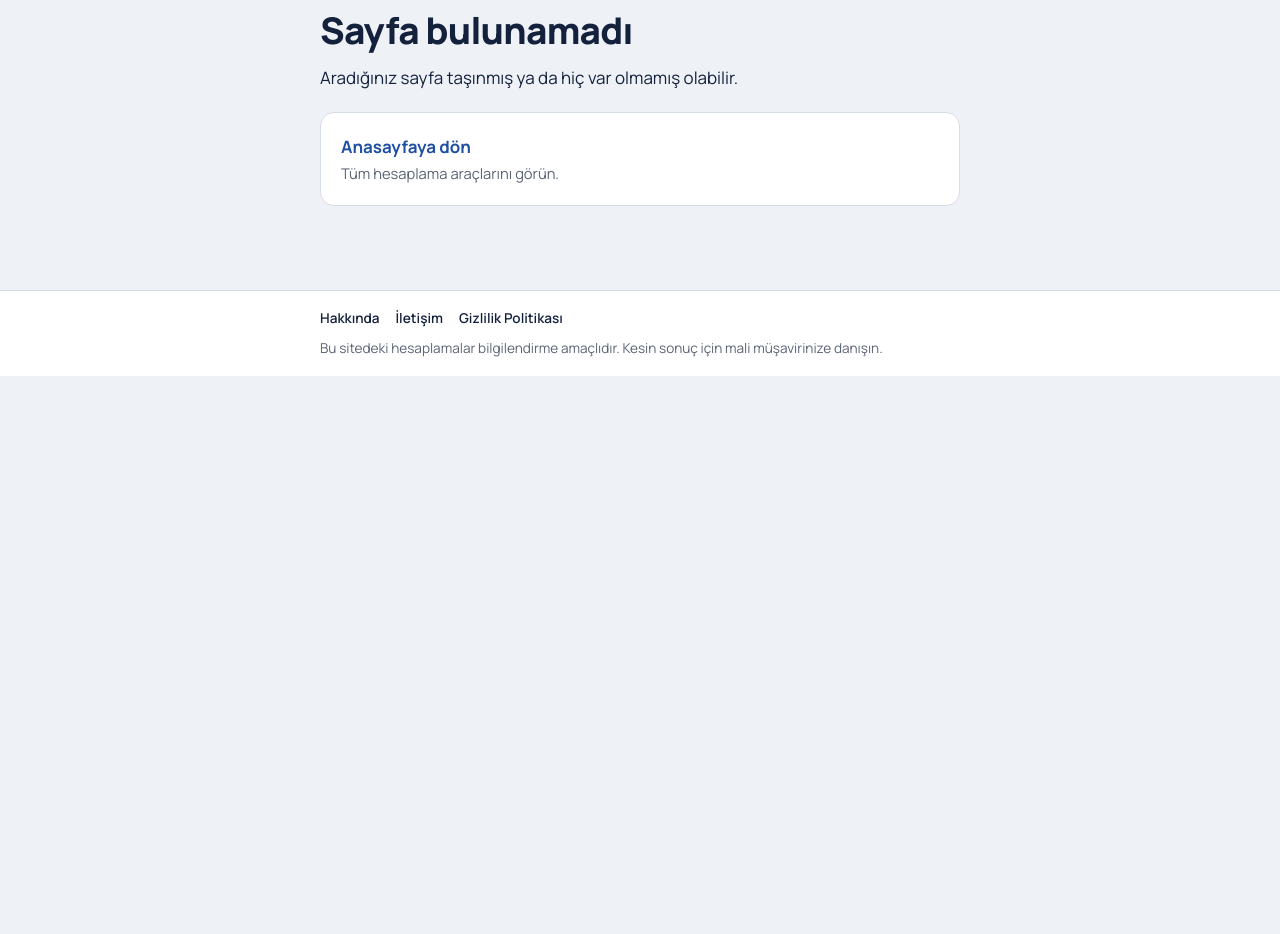
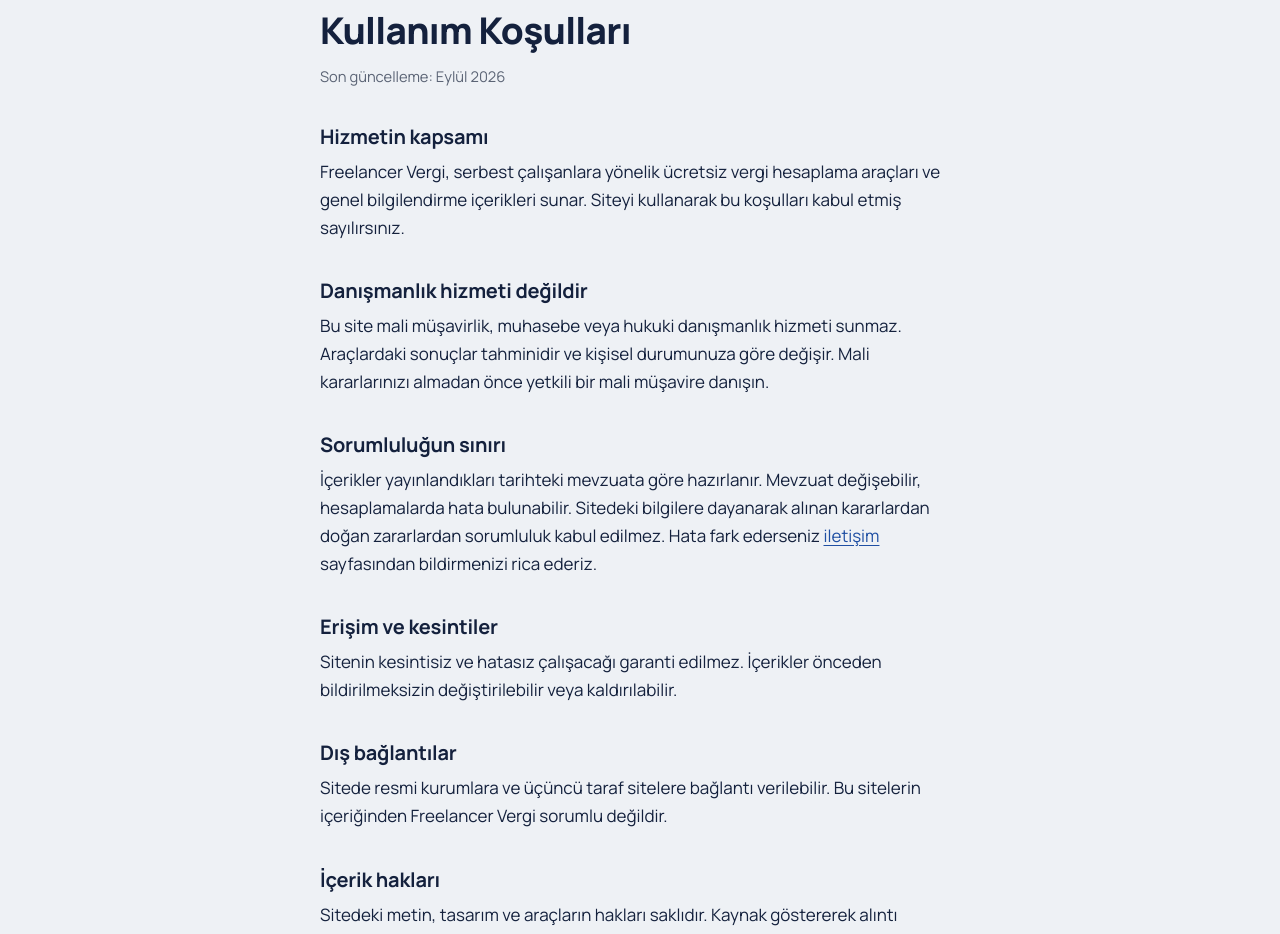
Before and after one commit to yavuzscvk-source/freelancer-vergi, a Next.js app: page /kullanim-kosullari in a window 1280 px wide. Before the commit this address had no page. Shown: the part 120-1054 px from the top of the page. Before the commit the page ends 800 px from the top, so only its background shows below. Built offline with nearby package versions, Linux system fonts and the light colour scheme.

Commit message:
Create page.js

```diff
--- /dev/null
+++ b/app/kullanim-kosullari/page.js
@@ -0,0 +1,38 @@
+import Link from "next/link";
+import { sayfa } from "../../lib/seo";
+
+export const metadata = sayfa({
+  baslik: "Kullanım Koşulları",
+  aciklama: "Freelancer Vergi kullanım koşulları: hizmetin kapsamı, sorumluluk sınırları ve içerik hakları.",
+  yol: "/kullanim-kosullari",
+});
+
+export default function KullanimKosullari() {
+  return (
+    <>
+      <h1>Kullanım Koşulları</h1>
+      <p className="muted">Son güncelleme: Eylül 2026</p>
+
+      <h2>Hizmetin kapsamı</h2>
+      <p>Freelancer Vergi, serbest çalışanlara yönelik ücretsiz vergi hesaplama araçları ve genel bilgilendirme içerikleri sunar. Siteyi kullanarak bu koşulları kabul etmiş sayılırsınız.</p>
+
+      <h2>Danışmanlık hizmeti değildir</h2>
+      <p>Bu site mali müşavirlik, muhasebe veya hukuki danışmanlık hizmeti sunmaz. Araçlardaki sonuçlar tahminidir ve kişisel durumunuza göre değişir. Mali kararlarınızı almadan önce yetkili bir mali müşavire danışın.</p>
+
+      <h2>Sorumluluğun sınırı</h2>
+      <p>İçerikler yayınlandıkları tarihteki mevzuata göre hazırlanır. Mevzuat değişebilir, hesaplamalarda hata bulunabilir. Sitedeki bilgilere dayanarak alınan kararlardan doğan zararlardan sorumluluk kabul edilmez. Hata fark ederseniz <Link href="/iletisim">iletişim</Link> sayfasından bildirmenizi rica ederiz.</p>
+
+      <h2>Erişim ve kesintiler</h2>
+      <p>Sitenin kesintisiz ve hatasız çalışacağı garanti edilmez. İçerikler önceden bildirilmeksizin değiştirilebilir veya kaldırılabilir.</p>
+
+      <h2>Dış bağlantılar</h2>
+      <p>Sitede resmi kurumlara ve üçüncü taraf sitelere bağlantı verilebilir. Bu sitelerin içeriğinden Freelancer Vergi sorumlu değildir.</p>
+
+      <h2>İçerik hakları</h2>
+      <p>Sitedeki metin, tasarım ve araçların hakları saklıdır. Kaynak göstererek alıntı yapabilirsiniz; içeriğin tamamının izinsiz kopyalanması ve yayınlanması uygun değildir.</p>
+
+      <h2>Değişiklikler</h2>
+      <p>Bu koşullar zaman zaman güncellenebilir. Güncel metin her zaman bu sayfada yayınlanır.</p>
+    </>
+  );
+}
```
